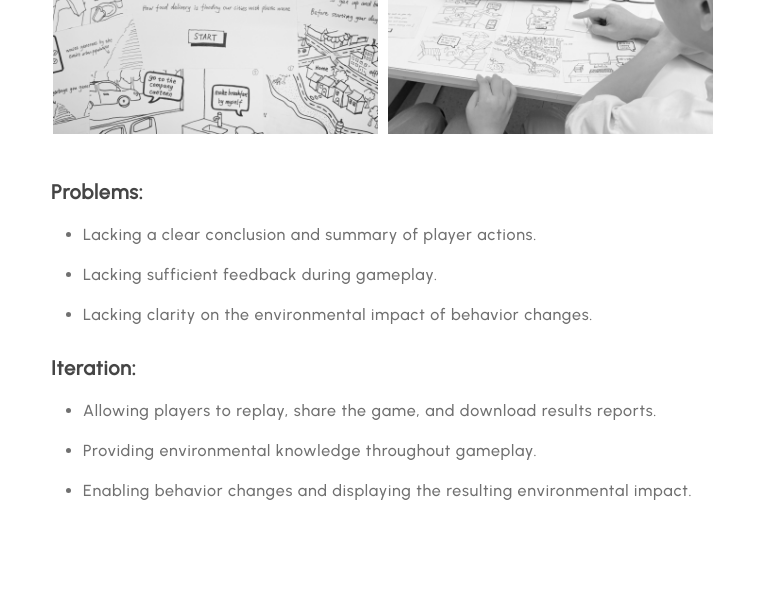
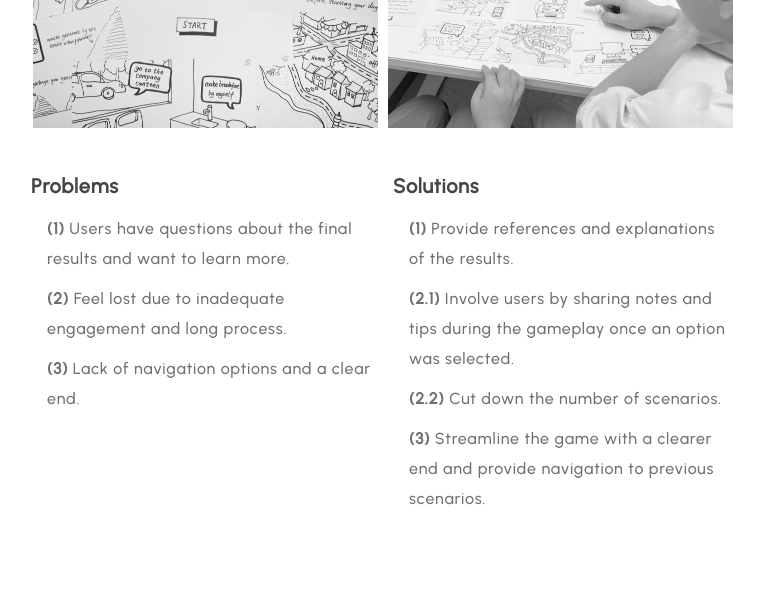
Before and after one commit to qjf0126/JinfanQian, a React (Create React App) app: page /project3 in a window 1280 px wide. Shown: the part 4762-5362 px from the top of the page, without its empty margins (289-1053 px from the left). Built offline with nearby package versions, Linux system fonts and the light colour scheme; the HTML template or start-up script is replaced by a standard one.

Commit message:
Add files via upload

```diff
--- a/src/Project3/Project3.css
+++ b/src/Project3/Project3.css
@@ -315,8 +315,7 @@
 }
 
 .userflow3-container {
-  color: #333;
-  padding: 20px;
+  padding-bottom: 20px;
   margin-left: 25%;
   margin-right: 20%;
 }
@@ -343,7 +342,8 @@
 }
 
 .userflow3-list {
-  list-style-type: disc;
+  list-style-type: none;
+  padding-left: 1rem;
 }
 
 .userflow3-list-item {
--- a/src/Project3/UserFlow.js
+++ b/src/Project3/UserFlow.js
@@ -14,18 +14,25 @@ const UserFlow = () => {
           <img src={Paper01} className="PaperImg"></img>
           <img src={Paper02} className="PaperImg"></img>
         </div>
-        <h2 className="userflow3-header">Problems:</h2>
-        <ul className="userflow3-list" style={{margin:'0px 0px 20px 0px'}}>
-          <li className="userflow3-paragraph">Lacking a clear conclusion and summary of player actions.</li>
-          <li className="userflow3-paragraph">Lacking sufficient feedback during gameplay.</li>
-          <li className="userflow3-paragraph">Lacking clarity on the environmental impact of behavior changes.</li>
-        </ul>
-        <h2 className="userflow3-header">Iteration:</h2>
-        <ul className="userflow3-list" style={{margin:'0px 0px 60px 0px'}}>
-          <li className="userflow3-paragraph">Allowing players to replay, share the game, and download results reports.</li>
-          <li className="userflow3-paragraph">Providing environmental knowledge throughout gameplay.</li>
-          <li className="userflow3-paragraph">Enabling behavior changes and displaying the resulting environmental impact.</li>
-        </ul>
+        <div className="userflow3-container" style={{margin:'0px 0px 60px 0px', display: 'grid', gridTemplateColumns: '1fr 1fr', gap: '20px'}}>
+          <div className="userflow3-column">
+            <h2 className="userflow3-header">Problems</h2>
+            <ol className="userflow3-list">
+              <li className="userflow3-paragraph" id="problem1"><strong>(1) </strong>Users have questions about the final results and want to learn more.</li>
+              <li className="userflow3-paragraph" id="problem2"><strong>(2) </strong>Feel lost due to inadequate engagement and long process.</li>
+              <li className="userflow3-paragraph" id="problem3"><strong>(3) </strong>Lack of navigation options and a clear end.</li>
+            </ol>
+          </div>
+          <div className="userflow3-column">
+            <h2 className="userflow3-header">Solutions</h2>
+            <ol className="userflow3-list">
+              <li className="userflow3-paragraph" id="solution1"><strong>(1) </strong>Provide references and explanations of the results.</li>
+              <li className="userflow3-paragraph" id="solution2-1"><strong>(2.1) </strong>Involve users by sharing notes and tips during the gameplay once an option was selected.</li>
+              <li className="userflow3-paragraph" id="solution2-2"><strong>(2.2) </strong>Cut down the number of scenarios.</li>
+              <li className="userflow3-paragraph" id="solution3"><strong>(3) </strong>Streamline the game with a clearer end and provide navigation to previous scenarios.</li>
+            </ol>
+          </div>
+        </div>
       </div>
     </section>
   );
```
